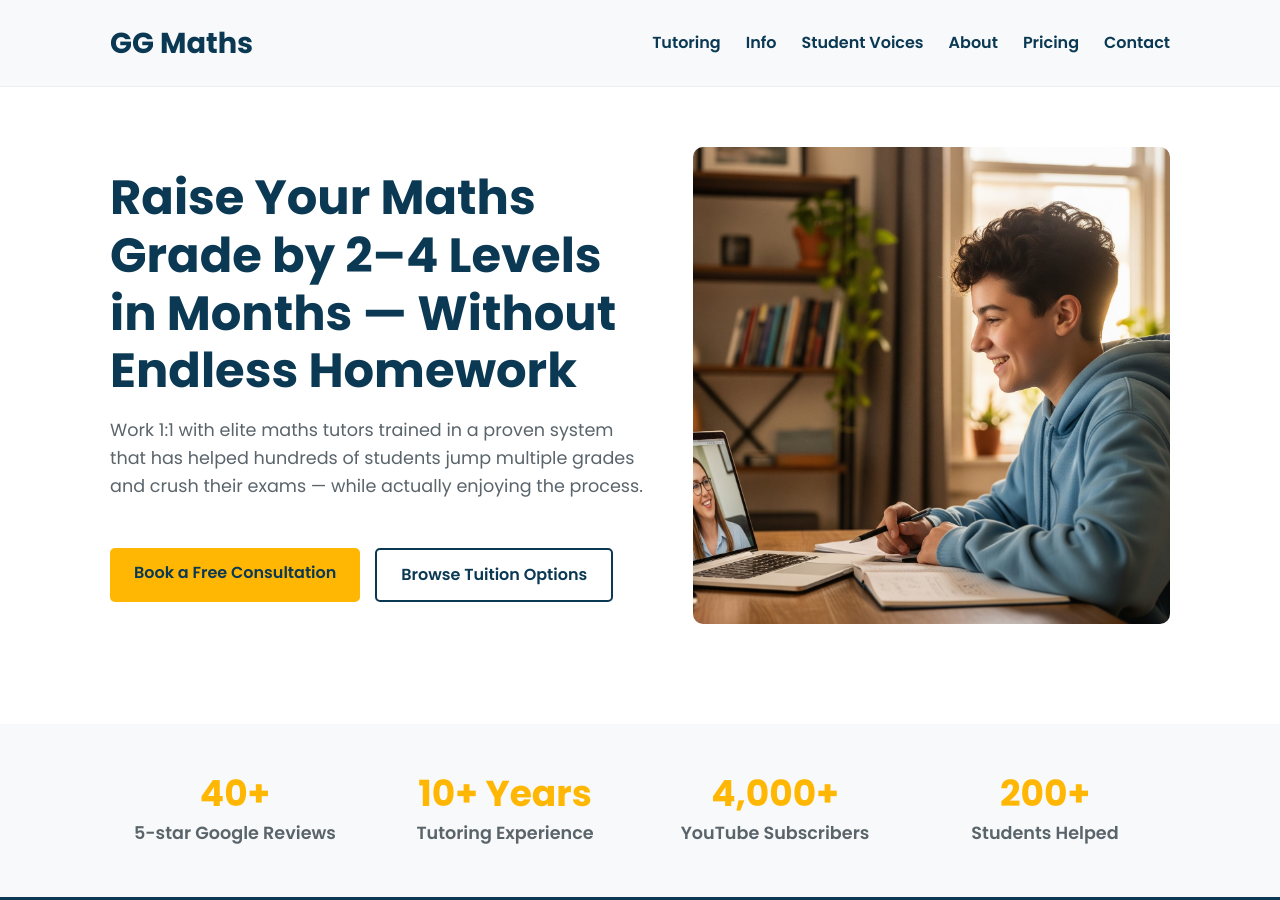
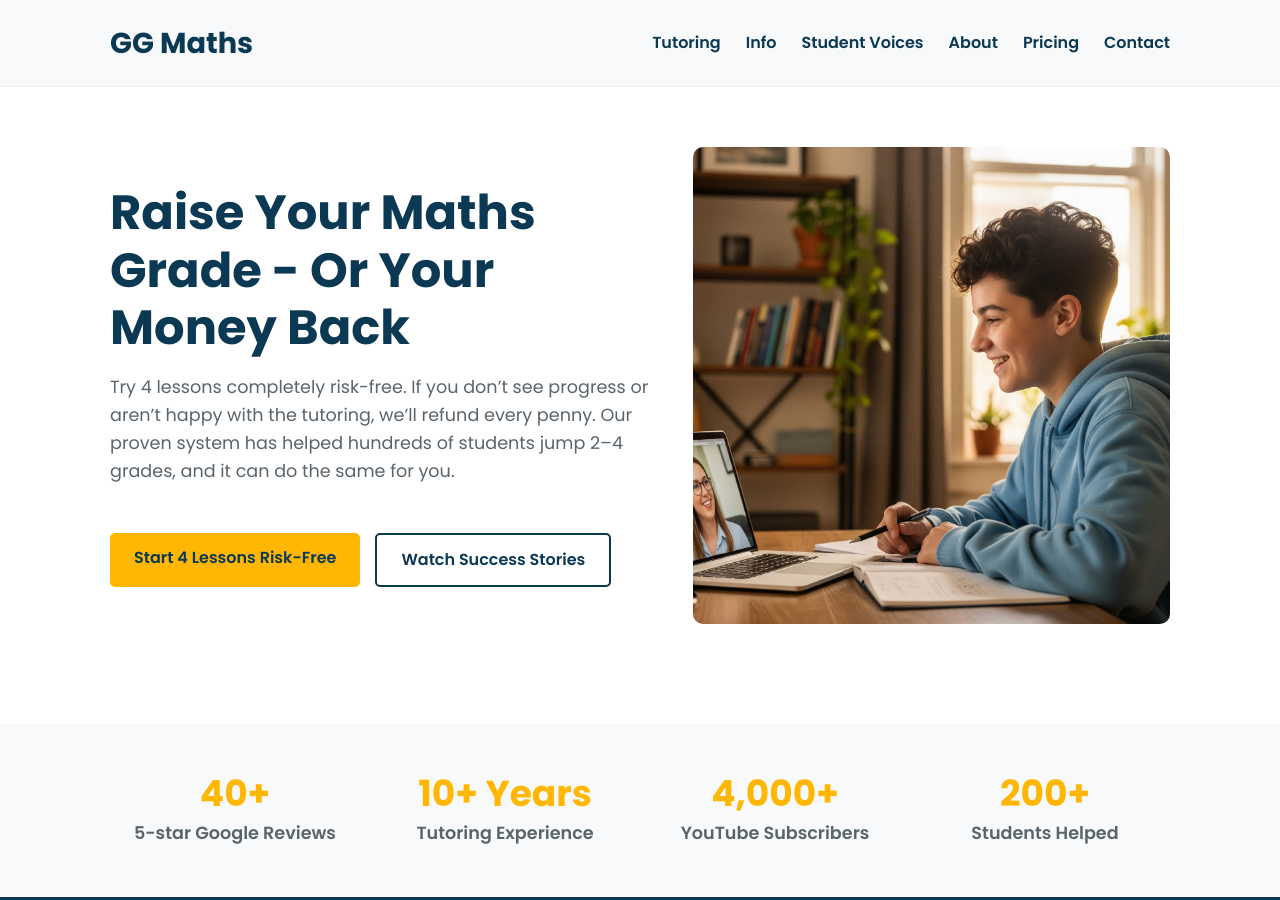
Before and after one commit to GG1982/ggmaths-2025, a Jekyll site: the page built from index.html, in a window 1280 px wide and 900 px high. Built offline with Jekyll 4.4.1, drawn with Linux system fonts in a browser that asks for light colours; the list of posts is cut into pages by our own code.

Commit message:
change headline and ben's video

```diff
--- a/_data/success_stories.json
+++ b/_data/success_stories.json
@@ -5,7 +5,7 @@
     "title": "From Grade 3 to Grade 7 — Ben’s Incredible GCSE Maths Journey",
     "tags": ["GCSE"],
     "video": {
-      "url": "https://www.youtube.com/embed/yWIA0IojgYE",
+      "url": "https://www.youtube.com/embed/UCrzzK9WiFY",
       "title": "Ben’s Maths Journey"
     },
     "pullquote": "I started Year 11 on a Grade 3. By exam day, I achieved a Grade 7. It was unbelievable.",
--- a/index.html
+++ b/index.html
@@ -1,7 +1,7 @@
 ---
 layout: default
-title: Raise Your Maths Grade by 2–4 Levels in Months — Without Endless Homework
-sub: Work 1:1 with elite maths tutors trained in a proven system that has helped hundreds of students jump multiple grades and crush their exams — while actually enjoying the process.
+title: Raise Your Maths Grade - Or Your Money Back
+sub: Try 4 lessons completely risk-free. If you don’t see progress or aren’t happy with the tutoring, we’ll refund every penny. Our proven system has helped hundreds of students jump 2–4 grades, and it can do the same for you.
 css: home.css
 description: "Expert 1:1 online maths tuition for ages 7-18. Our highly qualified tutors build confidence and get results with a proven system of personalised lessons, a learning portal, and ongoing support."
 ---
@@ -12,8 +12,8 @@ description: "Expert 1:1 online maths tuition for ages 7-18. Our highly qualifie
             <h1>{{ page.title }}</h1>
             <p class="hero-subheadline">{{ page.sub }}</p>
             <div class="hero-cta-buttons">
-                <a href="#contact-section" class="btn btn-primary btn-large">Book a Free Consultation</a>
-                <a href="#who-we-help" class="btn btn-secondary btn-large">Browse Tuition Options</a>
+                <a href="#contact-section" class="btn btn-primary btn-large">Start 4 Lessons Risk-Free</a>
+                <a href="{{ '/success-stories.html' | relative_url }}" class="btn btn-secondary btn-large">Watch Success Stories</a>
             </div>
         </div>
         <img src="{{ '/assets/images/online-learning-3.jpg' | relative_url }}" alt="A student and tutor collaborating on an online whiteboard" class="hero-image">
```
Also changed, not shown: 2 other files.
